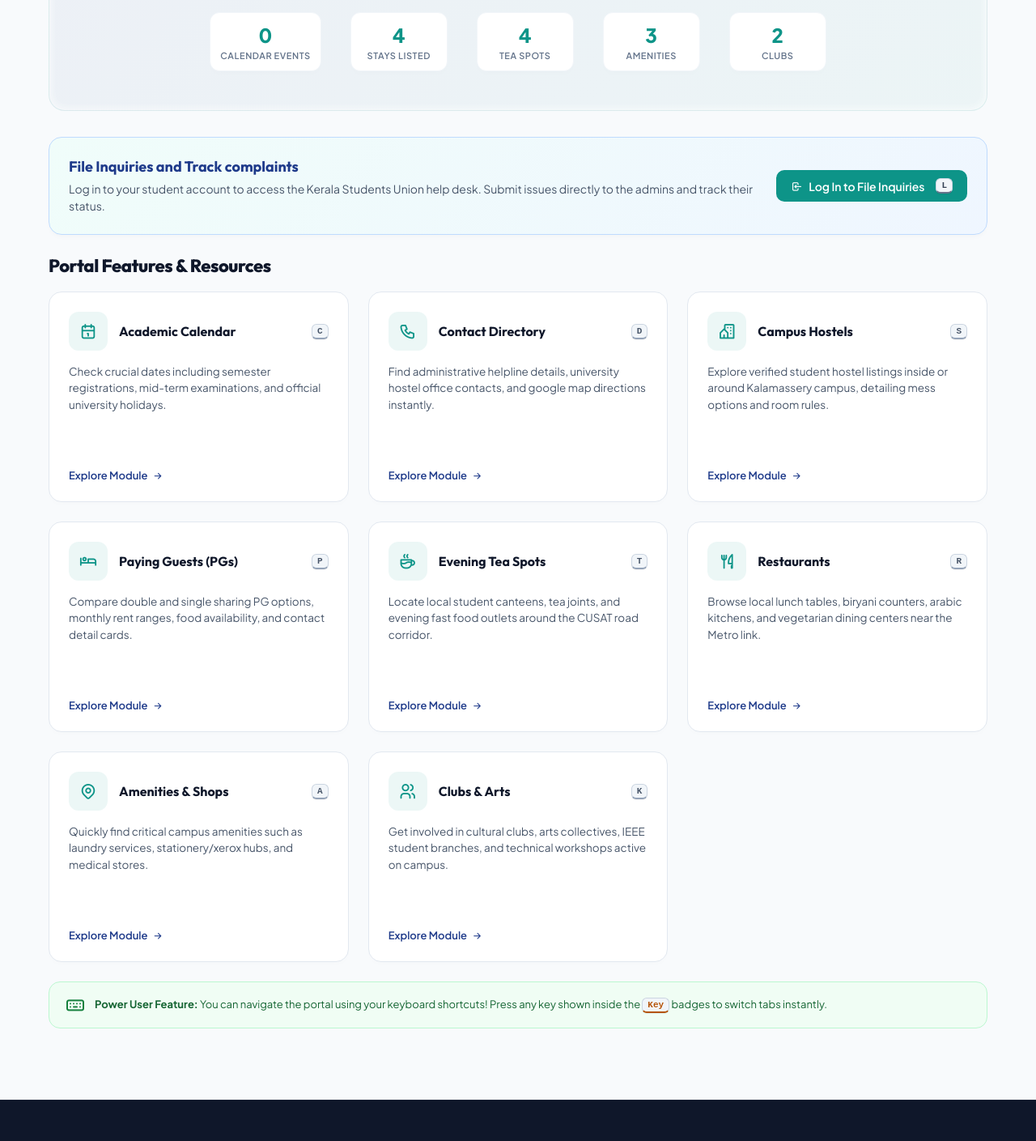
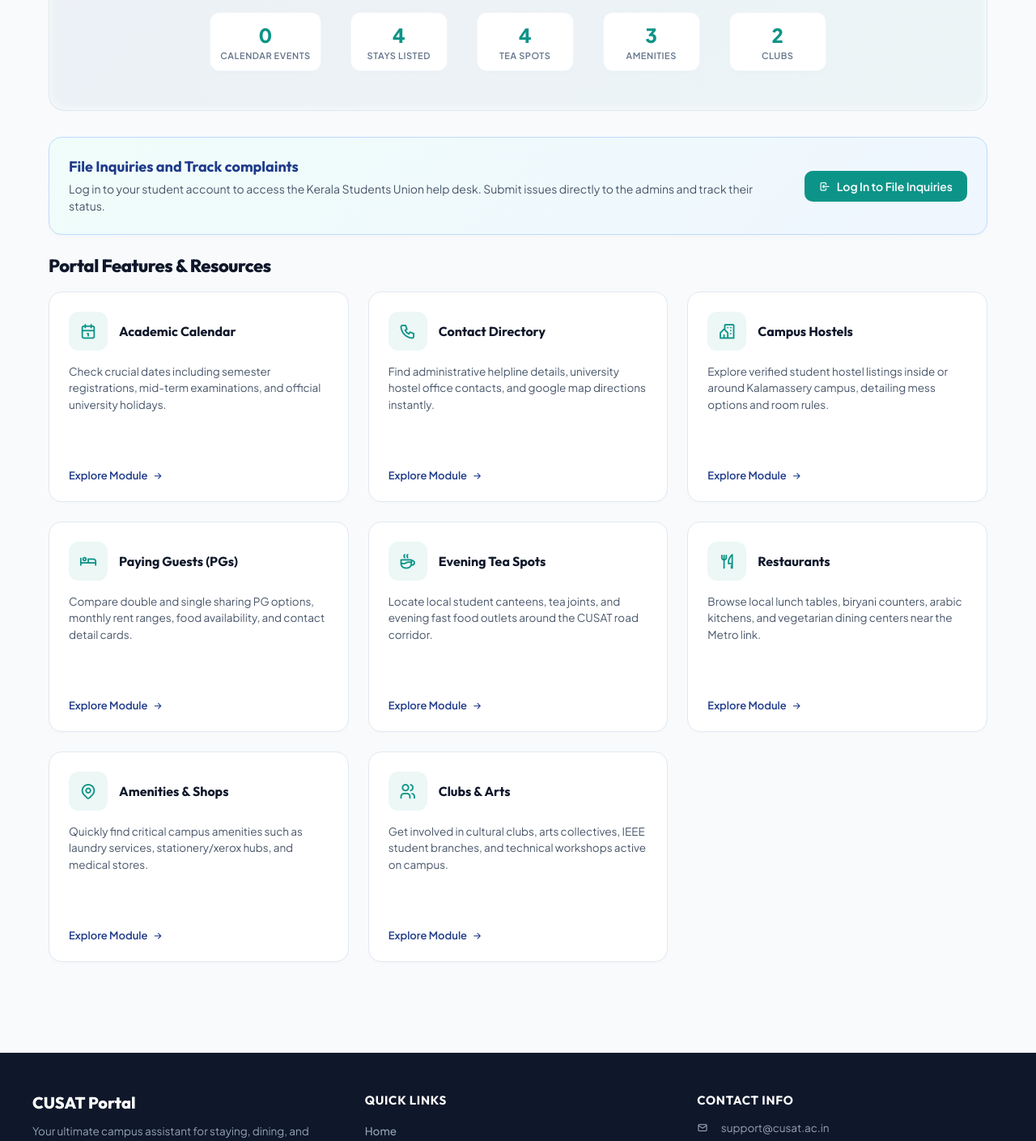
Before and after one commit to Navajith1213/KSU-CUSAT-APP, a React (Vite) app: page / in a window 1280 px wide. Shown: the part 290-1699 px from the top of the page at 81% size. Built offline with nearby package versions, Linux system fonts and the light colour scheme.

Commit message:
style: remove keyboard shortcuts, shortcut badges and visual cues from home page

```diff
--- a/src/App.jsx
+++ b/src/App.jsx
@@ -85,47 +85,7 @@ export default function App() {
     }
   }, [gitOwner, gitRepo, gitPat]);
 
-  // Global keyboard shortcuts listener
-  useEffect(() => {
-    const handleKeyDown = (e) => {
-      // Ignore shortcuts when typing inside form elements
-      if (
-        document.activeElement &&
-        (document.activeElement.tagName === 'INPUT' ||
-         document.activeElement.tagName === 'TEXTAREA' ||
-         document.activeElement.tagName === 'SELECT')
-      ) {
-        return;
-      }
 
-      const key = e.key.toLowerCase();
-
-      const shortcuts = {
-        h: 'home',
-        c: 'calendar',
-        d: 'contacts',
-        s: 'hostels',
-        p: 'pgs',
-        t: 'food',
-        r: 'restaurants',
-        a: 'amenities',
-        k: 'clubs',
-        q: 'queries'
-      };
-
-      if (shortcuts[key]) {
-        if (key === 'q' && userRole !== 'student') return; // Student only queries view
-        setActiveModule(shortcuts[key]);
-      }
-
-      if (key === 'l' && userRole === 'user') {
-        setShowAuthModal(true);
-      }
-    };
-
-    window.addEventListener('keydown', handleKeyDown);
-    return () => window.removeEventListener('keydown', handleKeyDown);
-  }, [userRole]);
 
   const handleLogin = async (e) => {
     e.preventDefault();
@@ -397,6 +357,7 @@ export default function App() {
             amenities={amenities}
             clubs={clubs}
             setActiveModule={setActiveModule}
+            setShowAuthModal={setShowAuthModal}
           />
         )}
 
--- a/src/components/Home.jsx
+++ b/src/components/Home.jsx
@@ -9,7 +9,8 @@ export default function Home({
   restaurants,
   amenities,
   clubs,
-  setActiveModule
+  setActiveModule,
+  setShowAuthModal
 }) {
   const [loggedStudent, setLoggedStudent] = useState(null);
   const [queryCount, setQueryCount] = useState(0);
@@ -159,8 +160,8 @@ export default function Home({
               and track their status.
             </p>
           </div>
-          <button className="btn-secondary" style={{ display: 'flex', alignItems: 'center', gap: '8px' }} onClick={() => window.dispatchEvent(new KeyboardEvent('keydown', { key: 'l' }))}>
-            <i className="ti ti-login"></i> Log In to File Inquiries <span className="kbd-badge" style={{ marginLeft: '6px', borderBottomColor: '#64748b', color: '#334155' }}>L</span>
+          <button className="btn-secondary" style={{ display: 'flex', alignItems: 'center', gap: '8px' }} onClick={() => setShowAuthModal(true)}>
+            <i className="ti ti-login"></i> Log In to File Inquiries
           </button>
         </div>
       )}
@@ -177,12 +178,12 @@ export default function Home({
             </p>
           </div>
           <button className="btn-secondary" style={{ display: 'flex', alignItems: 'center', gap: '8px' }} onClick={() => setActiveModule('queries')}>
-            <i className="ti ti-mail"></i> File Complaint <span className="kbd-badge" style={{ marginLeft: '6px', borderBottomColor: '#64748b', color: '#334155' }}>Q</span>
+            <i className="ti ti-mail"></i> File Complaint
           </button>
         </div>
       )}
 
-      {/* Feature Grid with Key Badges */}
+      {/* Feature Grid */}
       <h2 style={{ fontSize: '22px', fontWeight: '800', color: '#0f172a', marginBottom: '18px', letterSpacing: '-0.02em' }}>
         Portal Features & Resources
       </h2>
@@ -191,14 +192,13 @@ export default function Home({
         {features.map((feat) => (
           <div className="preview-card" key={feat.id} onClick={() => setActiveModule(feat.id)}>
             <div>
-              <div className="preview-header" style={{ justifyContent: 'space-between' }}>
+              <div className="preview-header">
                 <div style={{ display: 'flex', alignItems: 'center', gap: '14px' }}>
                   <div className="preview-icon-box">
                     <i className={`ti ${feat.icon}`}></i>
                   </div>
                   <h3 className="preview-title" style={{ fontSize: '16px' }}>{feat.title}</h3>
                 </div>
-                <span className="kbd-badge" title={`Press '${feat.key}' shortcut key`}>{feat.key}</span>
               </div>
               <p className="preview-content" style={{ fontSize: '13.5px', marginTop: '4px' }}>
                 {feat.description}
@@ -210,14 +210,6 @@ export default function Home({
           </div>
         ))}
       </div>
-
-      {/* Keyboard Helper Alert panel */}
-      <div className="shortcut-helper-panel">
-        <i className="ti ti-keyboard" style={{ fontSize: '24px', color: '#15803d' }}></i>
-        <div>
-          <strong>Power User Feature:</strong> You can navigate the portal using your keyboard shortcuts! Press any key shown inside the <span className="kbd-badge" style={{ borderBottomColor: '#b45309', color: '#b45309' }}>Key</span> badges to switch tabs instantly.
-        </div>
-      </div>
     </div>
   );
 }
```
